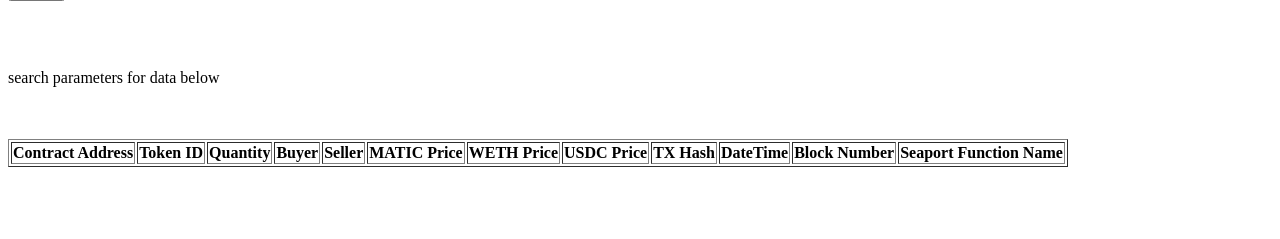
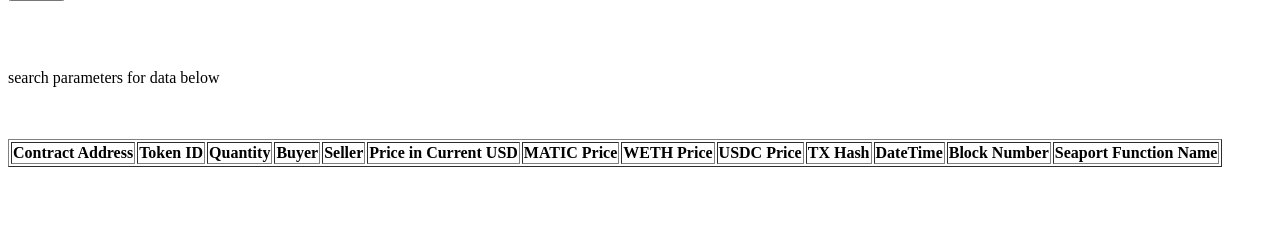
Before and after one commit to bencarneiro/polygon, a Django app: page /get_transactions_page in a window 1280 px wide. Shown: the part 431-670 px from the top of the page. Run offline with Django 3.2, Linux system fonts and the light colour scheme; lists and menus that the app fills with data are empty.

Commit message:
add USD price to transactions log

```diff
--- a/polygon/nft/templates/get_transactions.html
+++ b/polygon/nft/templates/get_transactions.html
@@ -53,6 +53,7 @@
             <th>Quantity</th>
             <th>Buyer</th>
             <th>Seller</th>
+            <th>Price in Current USD</th>
             <th>MATIC Price</th>
             <th>WETH Price</th>
             <th>USDC Price</th>
@@ -68,6 +69,7 @@
             <td>{{ tx.quantity }}</td>
             <td>{{ tx.buyer }}</td>
             <td>{{ tx.seller }}</td>
+            <td>{{ tx.spot_usd_price|floatformat:2 }}</td>
             <td>{{ tx.matic_price }}</td>
             <td>{{ tx.weth_price }}</td>
             <td>{{ tx.usdc_price }}</td>
--- a/polygon/nft/views.py
+++ b/polygon/nft/views.py
@@ -5,10 +5,15 @@ from django.db.models.functions import TruncMonth, TruncDay, TruncYear, TruncWee
 from django.views.decorators.csrf import csrf_exempt
 from django.http import JsonResponse, HttpResponse
 from nft.models import SeaportTransaction, Seaport1155Transaction, Seaport721Transaction, SpotPrice
-from django.db.models import Sum, Count
+from django.db.models import Sum, Count, F, ExpressionWrapper
 
 # Create your views here.
 
+def get_usd_spot_price(matic_amount, usdc_amount, weth_amount):
+    matic = SpotPrice.objects.get(token_name="MATIC")
+    weth = SpotPrice.objects.get(token_name="WETH")
+    usd_price = ((matic_amount / 10**18) * matic) + (usdc_amount / 10**6) + ((weth_amount / 10**18) * weth)
+    return usd_price
 
 @csrf_exempt
 def get_transactions(request):
@@ -48,14 +53,22 @@ def get_transactions(request):
     else:
         coin_standard = "all"
 
-    data721 = Seaport721Transaction.objects.filter(q)
-    data1155 = Seaport1155Transaction.objects.filter(q)
+    matic = SpotPrice.objects.get(token_name="MATIC")
+    weth = SpotPrice.objects.get(token_name="WETH")
+
+    data721 = Seaport721Transaction.objects.filter(q).annotate(
+        spot_usd_price= ((ExpressionWrapper(F("matic_price"), output_field=FloatField()) / 10**18) * matic.price) + (ExpressionWrapper(F("usdc_price"), output_field=FloatField()) / 10**6) + ((ExpressionWrapper(F("weth_price"), output_field=FloatField()) / 10**18) * weth.price)
+    )
+    data1155 = Seaport1155Transaction.objects.filter(q).annotate(
+        spot_usd_price= ((ExpressionWrapper(F("matic_price"), output_field=FloatField()) / 10**18) * matic.price) + (ExpressionWrapper(F("usdc_price"), output_field=FloatField()) / 10**6) + ((ExpressionWrapper(F("weth_price"), output_field=FloatField()) / 10**18) * weth.price)
+    )
+
     if coin_standard == "all":
-        response_data = list(data721.values("tx_hash", "contract_address", "token_id", "buyer", "seller", "matic_price", "weth_price", "usdc_price", "tx_hash__dt", "tx_hash__block_number", "tx_hash__method_name")) + list(data1155.values("tx_hash", "contract_address", "token_id", "quantity", "buyer", "seller", "matic_price", "weth_price", "usdc_price", "tx_hash__dt", "tx_hash__block_number", "tx_hash__method_name"))
+        response_data = list(data721.values("tx_hash", "contract_address", "token_id", "buyer", "seller", "matic_price", "weth_price", "usdc_price", "tx_hash__dt", "tx_hash__block_number", "tx_hash__method_name", "spot_usd_price")) + list(data1155.values("tx_hash", "contract_address", "token_id", "quantity", "buyer", "seller", "matic_price", "weth_price", "usdc_price", "tx_hash__dt", "tx_hash__block_number", "tx_hash__method_name", "spot_usd_price"))
     if coin_standard == "721":
-        response_data = list(data721.values("tx_hash", "contract_address", "token_id", "buyer", "seller", "matic_price", "weth_price", "usdc_price", "tx_hash__dt", "tx_hash__block_number", "tx_hash__method_name"))
+        response_data = list(data721.values("tx_hash", "contract_address", "token_id", "buyer", "seller", "matic_price", "weth_price", "usdc_price", "tx_hash__dt", "tx_hash__block_number", "tx_hash__method_name", "spot_usd_price"))
     if coin_standard == "1155":
-        response_data = list(data1155.values("tx_hash", "contract_address", "token_id", "quantity", "buyer", "seller", "matic_price", "weth_price", "usdc_price", "tx_hash__dt", "tx_hash__block_number", "tx_hash__method_name"))
+        response_data = list(data1155.values("tx_hash", "contract_address", "token_id", "quantity", "buyer", "seller", "matic_price", "weth_price", "usdc_price", "tx_hash__dt", "tx_hash__block_number", "tx_hash__method_name", "spot_usd_price"))
 
     response = {
         'length': len(response_data),
```
